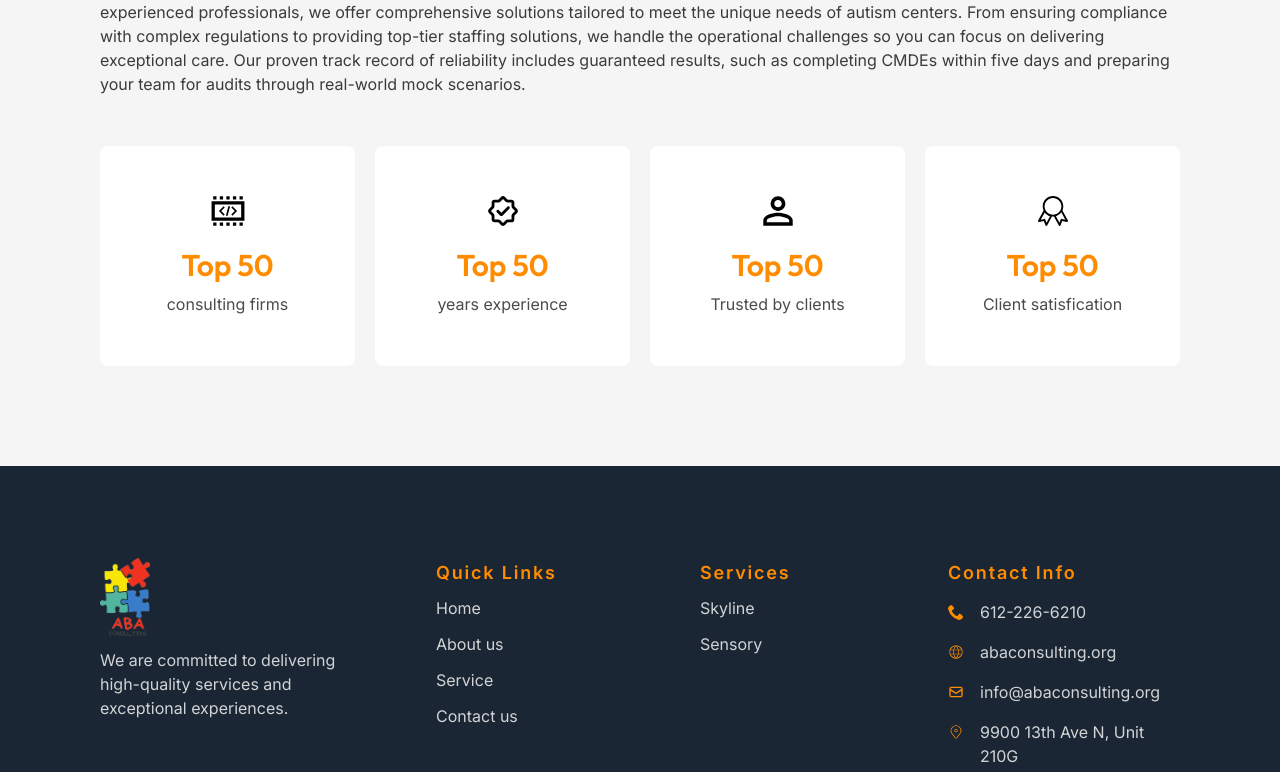
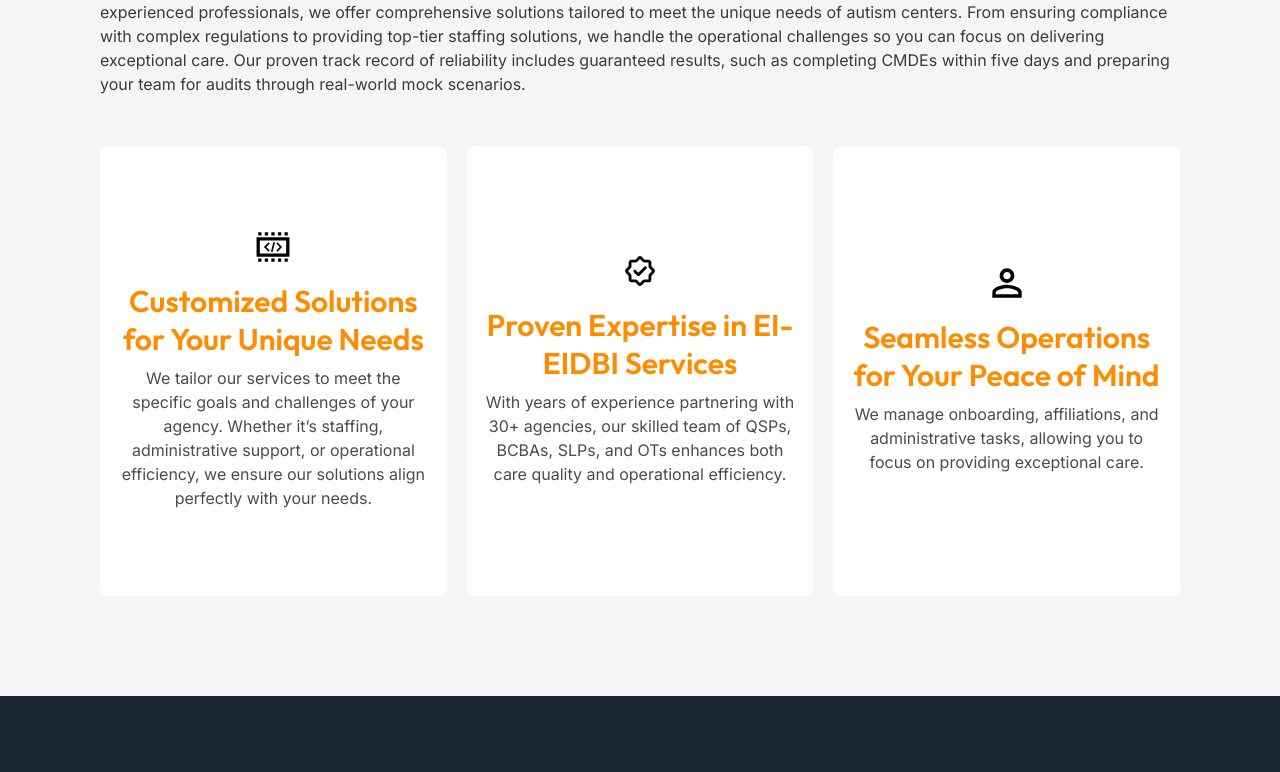
Before and after one commit to mahimnxt23/ABA-Consultancy-Copy, a React (Vite) app: page /ChooseUs in a window 1280 px wide. Shown: the part 708-1480 px from the top of the page. Built offline with nearby package versions, Linux system fonts and the light colour scheme.

Commit message:
choose us

```diff
--- a/src/ClientSide/AboutUs/ChooseUs/ChooseUs.jsx
+++ b/src/ClientSide/AboutUs/ChooseUs/ChooseUs.jsx
@@ -55,8 +55,9 @@ h-[420px] flex justify-center items-center"
             </p>
           </div>
           {/* card */}
-          <div className="grid grid-col-1 md:grid-cols-4 gap-[20px]">
-            <div className="bg-[#FFFFFF] rounded-[8px] text-center  relative overflow-hidden py-[50px]">
+          <div className="grid md:grid-col-1 lg:grid-cols-3 gap-[20px]">
+            <div className="bg-[#FFFFFF] px-4 h-[350px] lg:h-[450px] rounded-[8px] text-center  relative overflow-hidden py-[50px] flex justify-center items-center">
+              <div className="">
                 <div className=" h-[50px] w-[50px] mx-auto pb-[20px]   flex justify-center items-center z-10">
                   <svg
                     xmlns="http://www.w3.org/2000/svg"
@@ -76,13 +77,18 @@ h-[420px] flex justify-center items-center"
                 </div>
 
                 <h1 className=" pb-[8px] headThree text-[#FF8C00]  font-semibold">
-                Top 50
+                  Customized Solutions for Your Unique Needs
                 </h1>
                 <p className="bodyText  text-[#1F1E1ECC]/[.8]  font-normal">
-                consulting firms
+                  We tailor our services to meet the specific goals and
+                  challenges of your agency. Whether it’s staffing,
+                  administrative support, or operational efficiency, we ensure
+                  our solutions align perfectly with your needs.
                 </p>
               </div>
-            <div className="bg-[#FFFFFF] rounded-[8px] text-center  relative overflow-hidden py-[50px]">
+            </div>
+            <div className="bg-[#FFFFFF] px-4 h-[350px] lg:h-[450px] rounded-[8px] text-center  relative overflow-hidden py-[50px] flex justify-center items-center">
+              <div>
                 <div className=" h-[50px] w-[50px] mx-auto pb-[20px]   flex justify-center items-center z-10">
                   <svg
                     xmlns="http://www.w3.org/2000/svg"
@@ -100,14 +106,18 @@ h-[420px] flex justify-center items-center"
                 </div>
 
                 <h1 className=" pb-[8px] headThree text-[#FF8C00]  font-semibold">
-                Top 50
+                  Proven Expertise in EI-EIDBI Services
                 </h1>
                 <p className="bodyText  text-[#1F1E1ECC]/[.8]  font-normal">
-                years experience
+                  With years of experience partnering with 30+ agencies, our
+                  skilled team of QSPs, BCBAs, SLPs, and OTs enhances both care
+                  quality and operational efficiency.
                 </p>
               </div>
+            </div>
 
-            <div className="bg-[#FFFFFF] rounded-[8px] text-center  relative overflow-hidden py-[50px]">
+            <div className="bg-[#FFFFFF] px-4 h-[350px] lg:h-[450px] rounded-[8px] text-center  relative overflow-hidden py-[50px]  flex justify-center items-center">
+              <div>
                 <div className=" h-[50px] w-[50px] mx-auto pb-[20px]   flex justify-center items-center z-10">
                   <svg
                     xmlns="http://www.w3.org/2000/svg"
@@ -120,13 +130,15 @@ h-[420px] flex justify-center items-center"
                 </div>
 
                 <h1 className=" pb-[8px] headThree text-[#FF8C00]  font-semibold">
-                Top 50
+                  Seamless Operations for Your Peace of Mind
                 </h1>
                 <p className="bodyText  text-[#1F1E1ECC]/[.8]  font-normal">
-                Trusted by clients
+                  We manage onboarding, affiliations, and administrative tasks,
+                  allowing you to focus on providing exceptional care.
                 </p>
               </div>
-            <div className="bg-[#FFFFFF] rounded-[8px] text-center  relative overflow-hidden py-[50px]">
+            </div>
+            {/* <div className="bg-[#FFFFFF] rounded-[8px] text-center  relative overflow-hidden py-[50px]">
               <div className=" h-[50px] w-[50px] mx-auto pb-[20px]   flex justify-center items-center z-10">
                 <svg
                   xmlns="http://www.w3.org/2000/svg"
@@ -144,7 +156,7 @@ h-[420px] flex justify-center items-center"
               <p className="bodyText text-[#1F1E1ECC]/[.8]  font-normal">
                 Client satisfication
               </p>
-            </div>
+            </div> */}
           </div>
         </div>
       </div>
--- a/src/ClientSide/ContactUs/ContactBanner/ContactBanner.jsx
+++ b/src/ClientSide/ContactUs/ContactBanner/ContactBanner.jsx
@@ -81,7 +81,7 @@ const ContactBanner = () => {
         <div className="mx-[30px] md:mx-[32px] lg:mx-[80px] bg-white pt-[50px]  rounded-[12px] xl:mx-[100px] 2xl:mx-[150px] pb-[50px] px-[50px]">
           <div className="grid grid-cols-1 gap-y-[50px]">
             <div className="grid grid-cols-1 xl:grid-cols-3  gap-[16px]">
-              <div className=" grid grid-cols-[50px_1fr] group  hover:bg-[#397CCA]  w-full  items-center  shadow-[4px_4px_12px_0px_rgba(0,0,0,0.4)] md:gap-x-[20px] gap-x-[15px]  md:p-[30px] p-[15px] bg-white">
+              <div className=" grid grid-cols-[50px_1fr] group border border-[#397CCA]  hover:bg-[#397CCA]  w-full  items-center  4)] md:gap-x-[20px] gap-x-[15px]  md:p-[30px] p-[15px] bg-white">
                 {/* Contact Card */}
                 <div className="bg-[#397CCA] group-hover:bg-white p-[12px] rounded-[4px] flex justify-center items-center">
                   <CiPhone
@@ -102,7 +102,7 @@ const ContactBanner = () => {
                 </div>
               </div>
 
-              <div className="  grid grid-cols-[50px_1fr] group  hover:bg-[#397CCA]  w-full items-center  shadow-[4px_4px_12px_0px_rgba(0,0,0,0.4)] md:gap-x-[20px] gap-x-[15px]  md:p-[30px] p-[15px] bg-white">
+              <div className="  grid grid-cols-[50px_1fr] group border border-[#397CCA]  hover:bg-[#397CCA]  w-full items-center  4)] md:gap-x-[20px] gap-x-[15px]  md:p-[30px] p-[15px] bg-white">
                 <div className="bg-[#397CCA] group-hover:bg-white p-[12px] rounded-[4px] flex justify-center items-center">
                   <IoLocationOutline
                     className="text-white group-hover:text-[#397CCA]"
@@ -123,7 +123,7 @@ const ContactBanner = () => {
                 </div>
               </div>
 
-              <div className=" grid grid-cols-[50px_1fr] group  hover:bg-[#397CCA]  w-full items-center  shadow-[4px_4px_12px_0px_rgba(0,0,0,0.4)] md:gap-x-[20px] gap-x-[15px]  md:p-[30px] p-[15px] bg-white">
+              <div className=" grid grid-cols-[50px_1fr] group border border-[#397CCA]  hover:bg-[#397CCA]  w-full items-center  4)] md:gap-x-[20px] gap-x-[15px]  md:p-[30px] p-[15px] bg-white">
                 <div className="bg-[#397CCA] group-hover:bg-white p-[12px] rounded-[4px] flex justify-center items-center">
                   <MdOutlineEmail
                     className="text-white group-hover:text-[#397CCA]"
```
Lines whose indentation alone changed are shown as unchanged.
